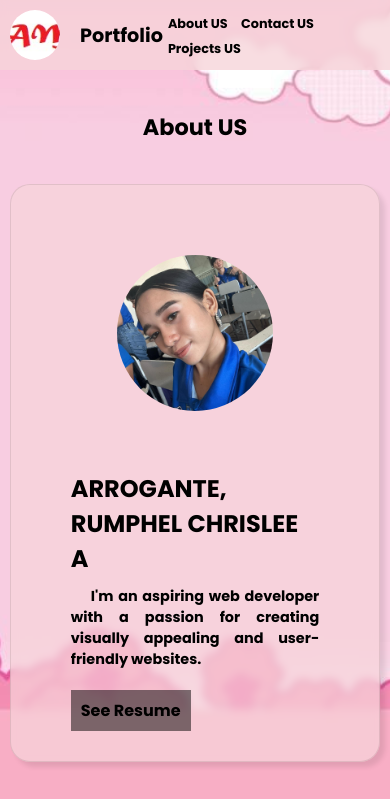
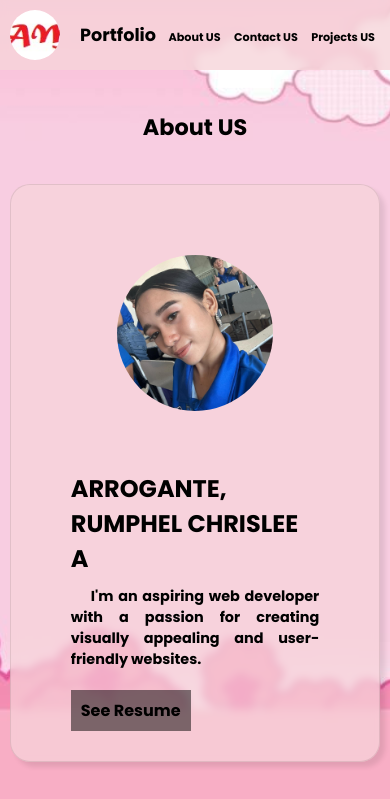
Before and after one commit to rumphel-lee/Arrogante-Mepico, a plain HTML site: page index.html in a window 390 px wide. Shown: the top 799 px of the page. Drawn offline with Linux system fonts and the light colour scheme.

Commit message:
Updated the code

```diff
--- a/styles.css
+++ b/styles.css
@@ -541,12 +541,12 @@ footer{
     }
 
     header  h1{
-        font-size: 1.2em!important;
+        font-size: 1.1em!important;
         margin-left: 2px;
     }
 
     nav > a{
         padding: 5px!important;
-        font-size: .8em!important;
+        font-size: .7em!important;
     }
 }
```
